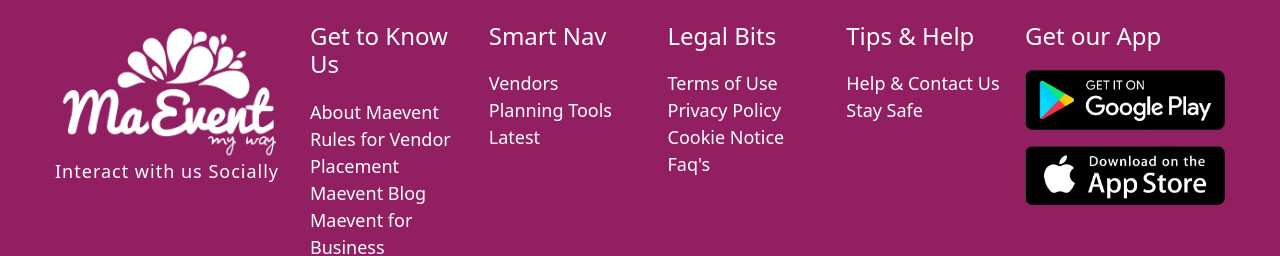
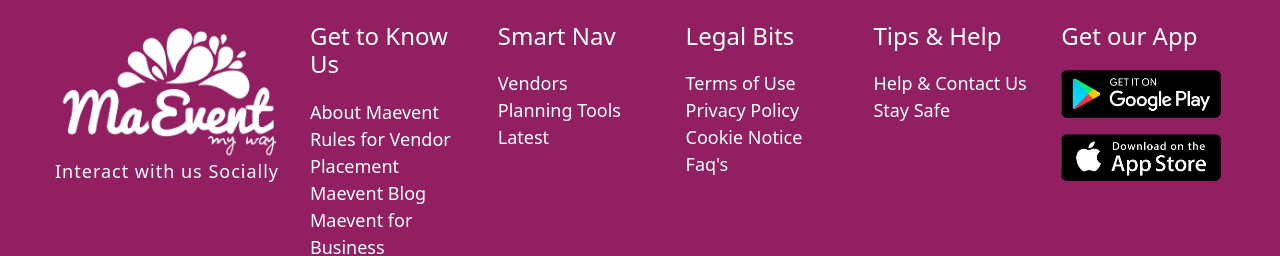
Before and after one commit to VikrantCisDev/ma-event, a React (Vite) app: page / in a window 1280 px wide. Shown: the part 2165-2421 px from the top of the page. Built offline with nearby package versions, Linux system fonts and the light colour scheme.

Commit message:
footer logo small

```diff
--- a/src/pages/HomePage/style.css
+++ b/src/pages/HomePage/style.css
@@ -358,7 +358,7 @@
 }
 
 .appStoreSec img {
-    max-width: 200px;
+    max-width: 160px;
 }
 
 
```
